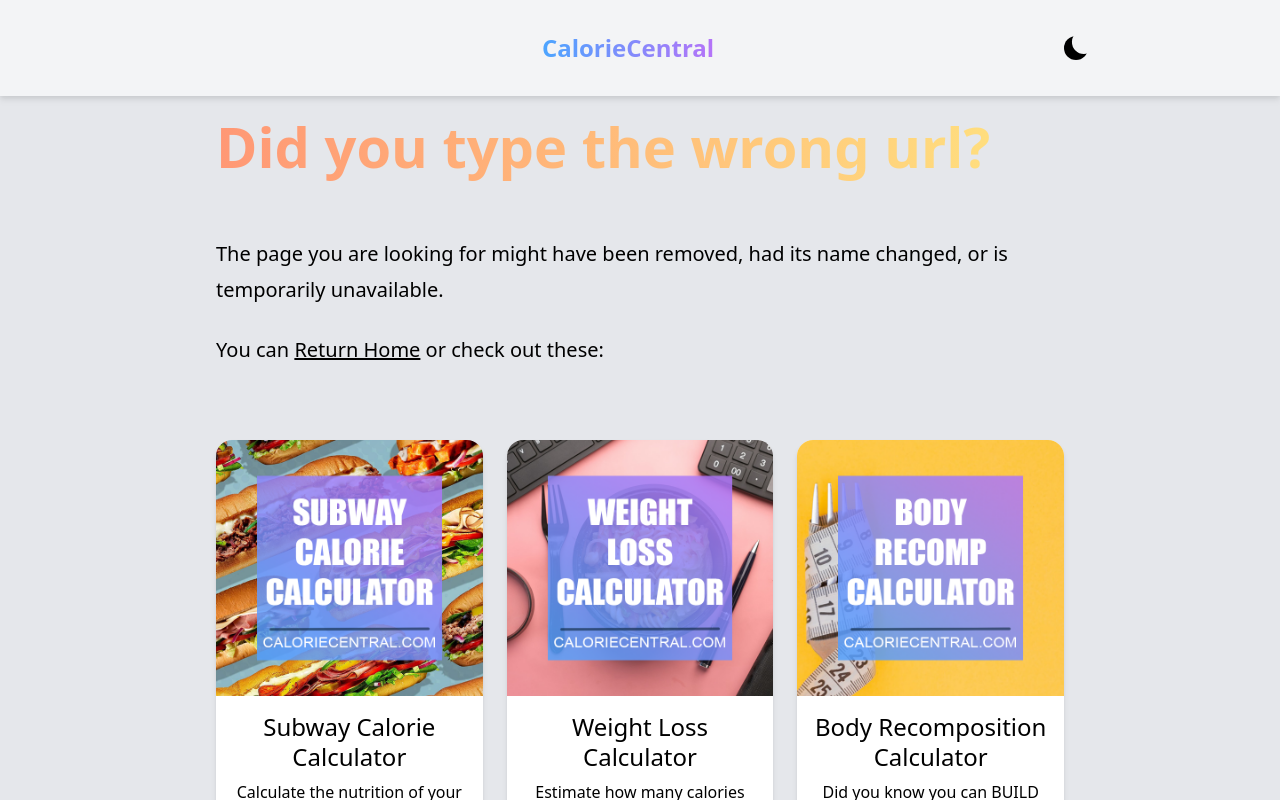
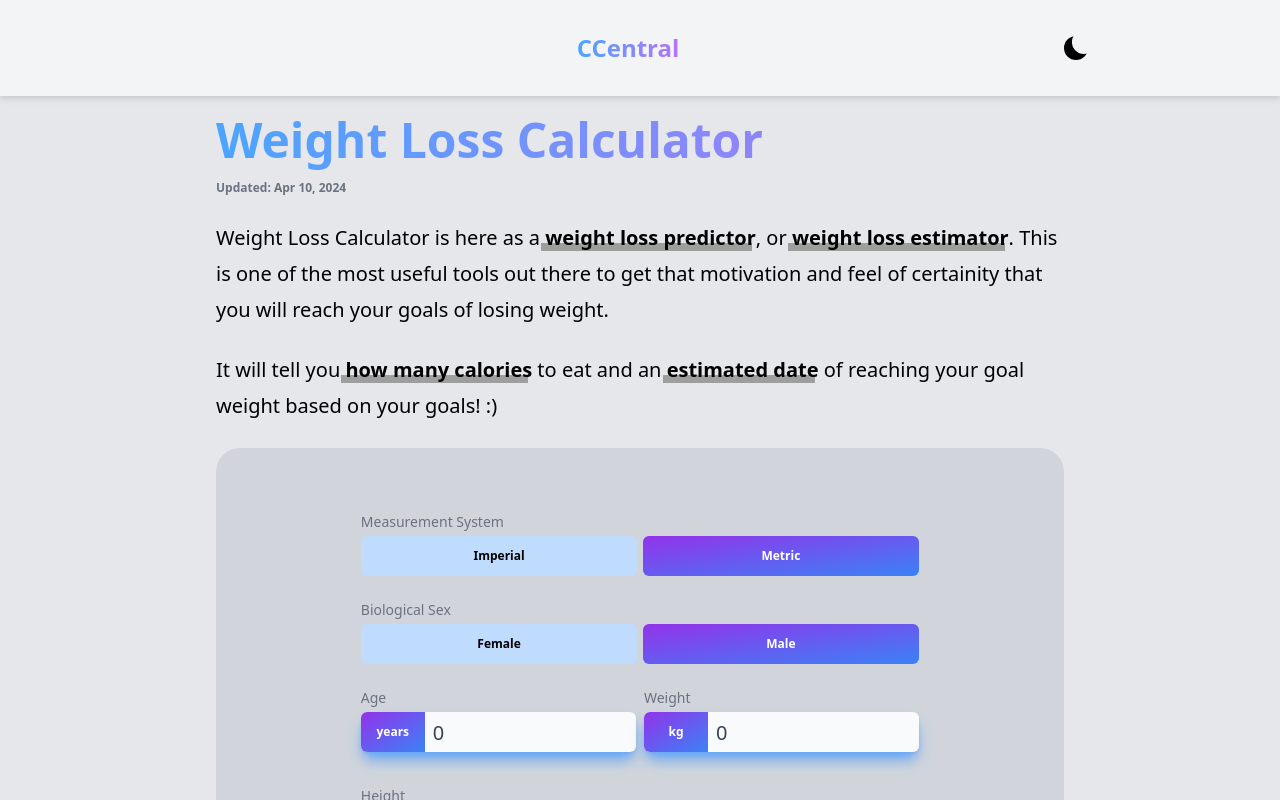
Before and after one commit to maverickcro/caloriecentral, a Next.js app: page /weight-loss-calculator in a window 1280 px wide. Before the commit this address had no page. Shown: the top 800 px of the page. Built offline with nearby package versions, Linux system fonts and the light colour scheme; grey boxes are pictures that could not be loaded.

Commit message:
favicon, readme etc

```diff
--- a/app/components/Navbar.tsx
+++ b/app/components/Navbar.tsx
@@ -32,7 +32,7 @@ export default function Navbar() {
               href="/"
               className="logo-animation font-bold text-gradient no-underline"
             >
-              CalorieCentral
+              CCentral
             </Link>
           </p>
         </div>
--- a/app/components/SugarCalculator.tsx
+++ b/app/components/SugarCalculator.tsx
@@ -607,7 +607,7 @@ export default function SugarCalculator() {
           <strong className="text-black dark:text-white">yourself</strong>.
         </p>
         <Image
-          src={"/sugar-calculator.jpg"}
+          src={"/sugar-calculator.png"}
           alt={`Sugar intake calculator`}
           width={400}
           height={200}
--- a/app/calorie-deficit-calculator/page.tsx
+++ b/app/weight-loss-calculator/page.tsx
@@ -2,7 +2,6 @@ import React from "react";
 import CalculatorComponent from "../components/CalorieDeficitCalculator";
 import Link from "next/link";
 import CalculatorCard from "../components/CalculatorCard";
-import CustomButton from "../components/CustomButton";
 
 export const metadata = {
   title: "Weight Loss Calculator for Weight Loss Prediction - CalorieCentral",
```
Also changed, not shown: 2 other files (tests, documents, lock files or other folders).
